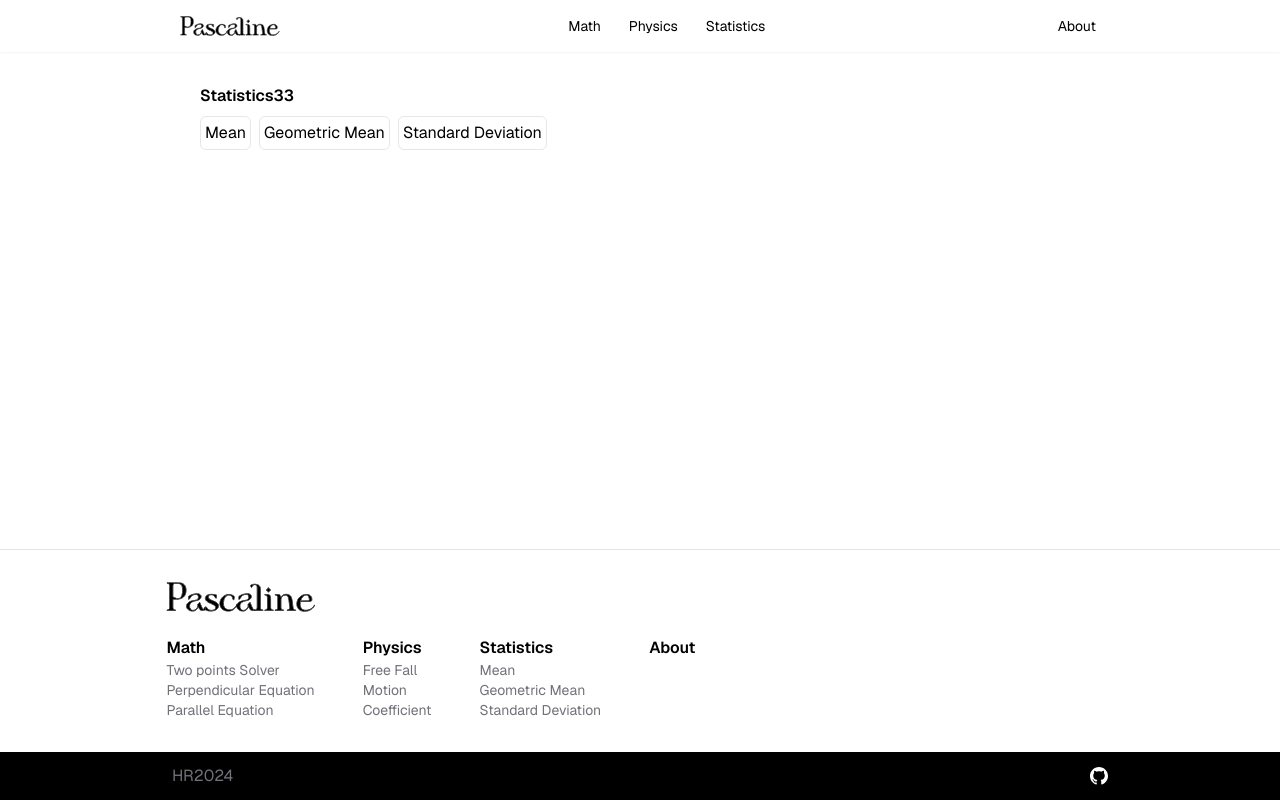
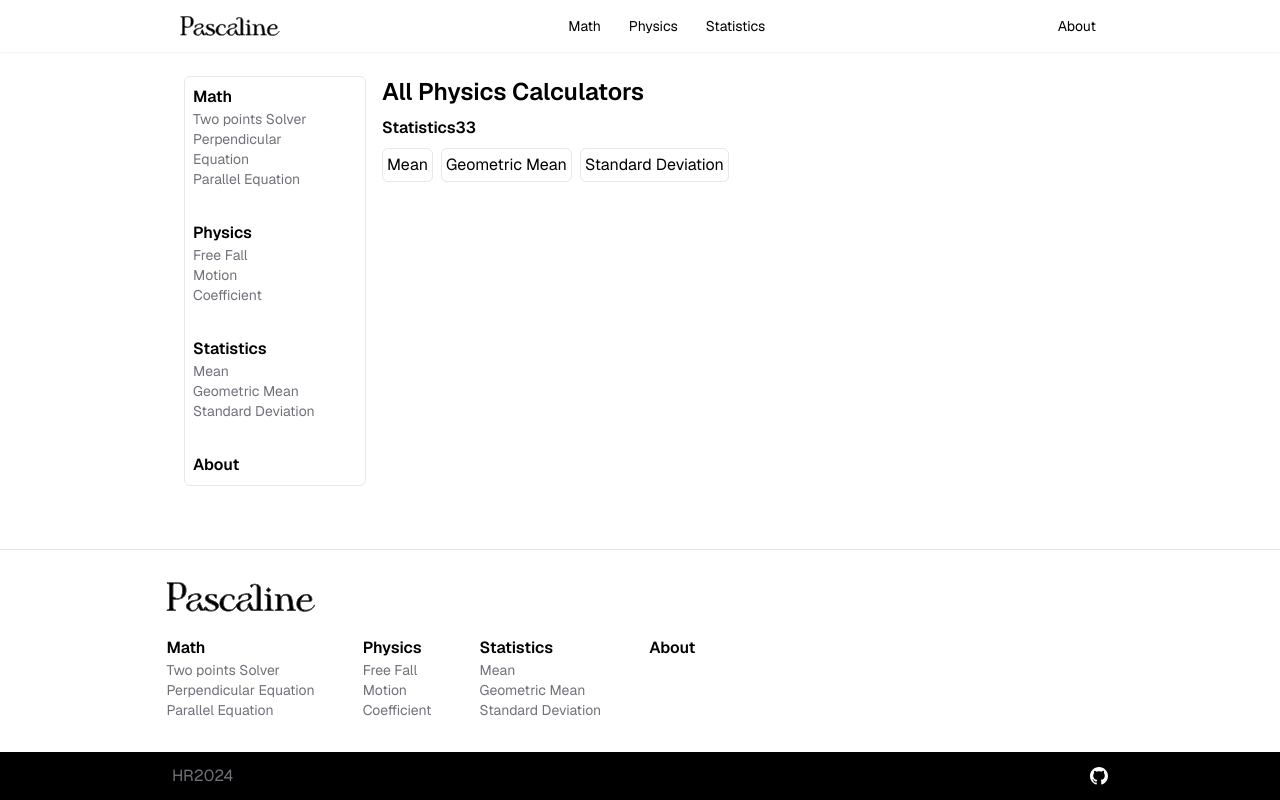
Before and after one commit to Hctor11/pascaline, a Next.js app: page /stats in a window 1280 px wide. Built offline with nearby package versions, Linux system fonts and the light colour scheme.

Commit message:
[add] content container on main pages

```diff
--- a/app/phy/page.tsx
+++ b/app/phy/page.tsx
@@ -4,8 +4,11 @@ import ContentContainer from "@/components/Utilities/ContentContainer";
 const page = () => {
   return (
     <>
-      <ContentContainer asideMenu={false}>
-        <CategoryIterator category="Physics" />
+      <ContentContainer asideMenu={true}>
+        <>
+          <h1 className="font-semibold text-2xl">All Physics Calculators</h1>
+          <CategoryIterator category="Physics" />
+        </>
       </ContentContainer>
     </>
   );
--- a/app/stats/page.tsx
+++ b/app/stats/page.tsx
@@ -4,8 +4,11 @@ import ContentContainer from "@/components/Utilities/ContentContainer";
 const page = () => {
   return (
     <>
-      <ContentContainer asideMenu={false}>
-        <CategoryIterator category="Statistics" />
+      <ContentContainer asideMenu={true}>
+        <>
+          <h1 className="font-semibold text-2xl">All Physics Calculators</h1>
+          <CategoryIterator category="Statistics" />
+        </>
       </ContentContainer>
     </>
   );
```
